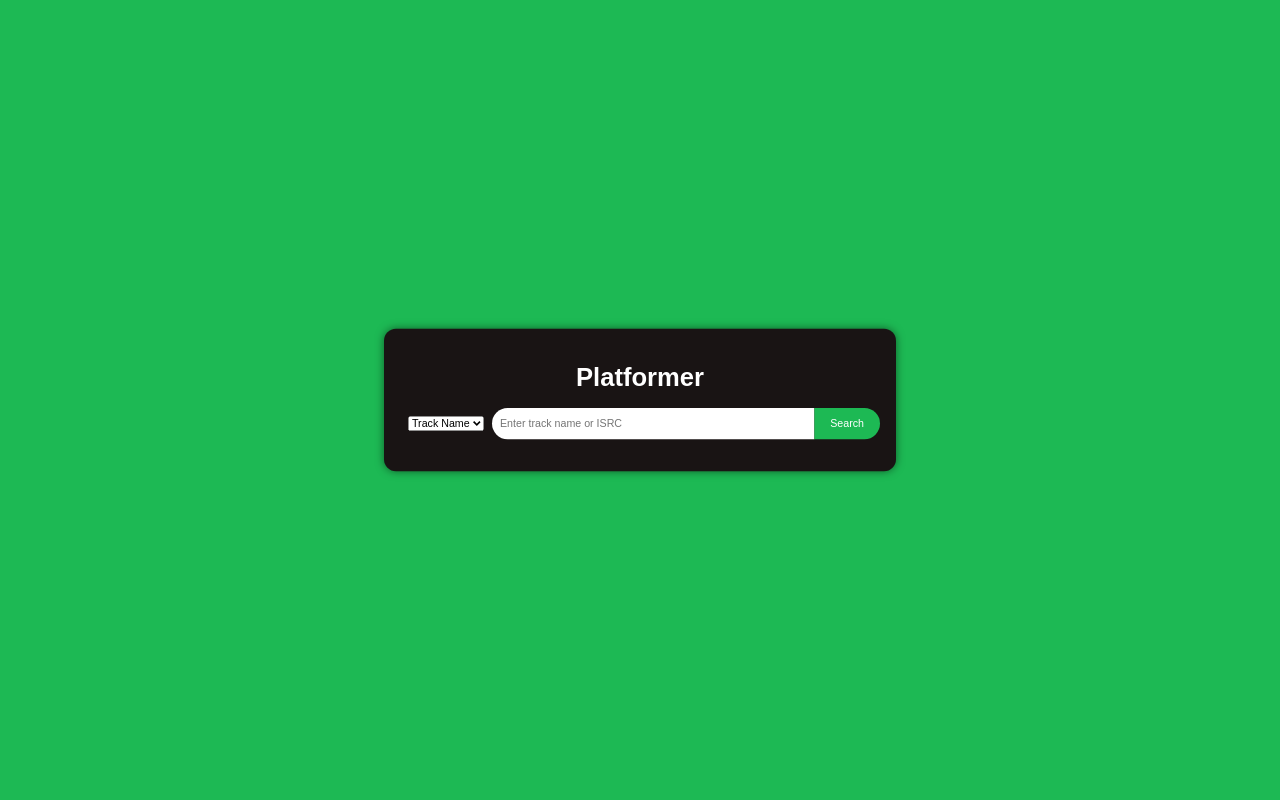
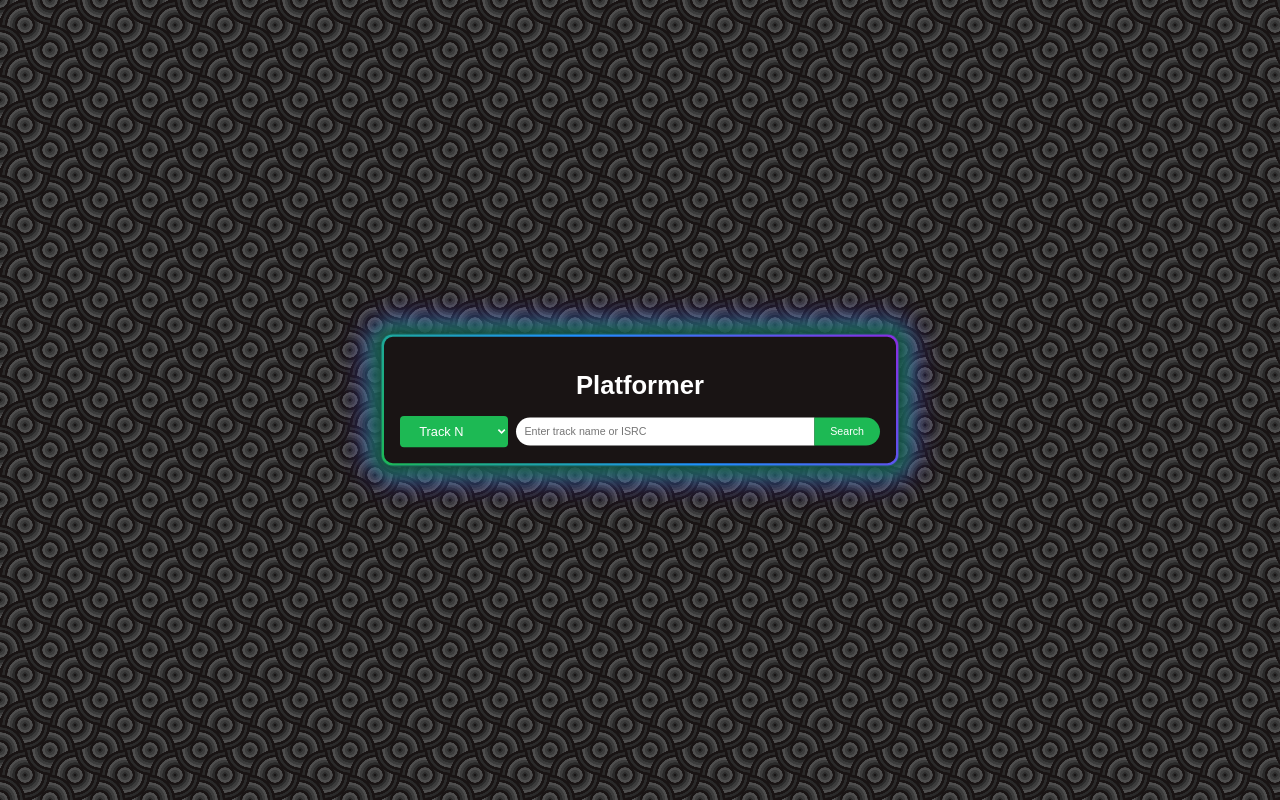
Before and after one commit to sayhan1610/Platformer, a plain HTML site: page web/index.html in a window 1280 px wide. Drawn offline with Linux system fonts and the light colour scheme.

Commit message:
Style Updates

```diff
--- a/web/index.html
+++ b/web/index.html
@@ -6,7 +6,7 @@
     <title>Platformer</title>
     <link rel="stylesheet" href="styles.css" />
   </head>
-  <body>
+  <body class="background">
     <div class="container">
       <h1>Platformer</h1>
       <div class="search-box">
@@ -27,8 +27,12 @@
         <p><strong>Album Type:</strong> <span id="albumType"></span></p>
         <p><strong>Artists:</strong> <span id="artists"></span></p>
         <p><strong>Track ID:</strong> <span id="trackId"></span></p>
-        <button onclick="copyToClipboard()">Copy Spotify URI</button>
-        <button onclick="openOnSpotify()">Open on Spotify</button>
+        <button class="button" onclick="copyToClipboard()">
+          Copy Spotify URI
+        </button>
+        <button class="button" onclick="openOnSpotify()">
+          Open on Spotify
+        </button>
         <p><strong>Release Date:</strong> <span id="releaseDate"></span></p>
         <p><strong>ISRC:</strong> <span id="isrc"></span></p>
         <p><strong>Explicit:</strong> <span id="explicit"></span></p>
--- a/web/styles.css
+++ b/web/styles.css
@@ -1,6 +1,6 @@
 body {
   font-family: Arial, sans-serif;
-  background-color: #1db954;
+  background-color: #000;
   color: #fff;
   display: flex;
   justify-content: center;
@@ -12,18 +12,63 @@ body {
 }
 
 #searchType {
-  margin: 10px;
-  width: auto;
+  background-color: #1db954;
+  color: white;
+  border: none;
+  width: 25%;
+  margin-right: 10px;
+  border-radius: 5px;
+  padding: 10px 40px 10px 20px;
+  font-size: 16px;
+  outline: none;
+  cursor: pointer;
+  transition: background-color 0.3s ease;
+  position: relative;
 }
+
+#searchType::after {
+  position: absolute;
+  top: 50%;
+  transform: translateY(-50%);
+  pointer-events: none;
+  color: white;
+}
+
+#searchType:hover {
+  background-color: #14833b;
+}
+
 .container {
   background: #191414;
+  border: 4px solid transparent;
   border-radius: 15px;
   padding: 20px;
   width: 90%;
   max-width: 600px;
   text-align: center;
-  box-shadow: 0px 0px 10px rgba(0, 0, 0, 0.5);
+  position: relative;
+  background-clip: padding-box;
+  box-shadow: 0px 0px 15px 5px rgba(0, 0, 0, 0.5),
+    0 0 20px 10px rgba(29, 185, 84, 0.6), 0 0 30px 15px rgba(30, 144, 255, 0.4),
+    0 0 40px 20px rgba(138, 43, 226, 0.3);
   animation: fadeIn 0.5s ease-in-out;
+  transition: box-shadow 0.3s ease-in-out;
+}
+
+.container::before {
+  content: "";
+  position: absolute;
+  top: -4px;
+  left: -4px;
+  right: -4px;
+  bottom: -4px;
+  background: linear-gradient(45deg, #1db954, #1e90ff, #8a2be2);
+  border-radius: 15px;
+  z-index: -1;
+}
+
+.container:hover {
+  box-shadow: 0px 0px 15px 5px rgba(0, 0, 0, 0.5);
 }
 
 @keyframes fadeIn {
@@ -45,10 +90,12 @@ h1 {
 .search-box {
   display: flex;
   justify-content: center;
-  margin-bottom: 20px;
+  align-items: center;
 }
 
 .search-box input {
+  flex-grow: 1;
+
   width: 70%;
   padding: 10px;
   border-radius: 20px 0 0 20px;
@@ -82,24 +129,83 @@ h1 {
   margin: 10px auto;
 }
 
+.track-info img:hover {
+  animation: shakevigorously 0.5s linear forwards;
+}
+
+@keyframes shakevigorously {
+  0% {
+    transform: rotate(0deg);
+  }
+  25% {
+    transform: rotate(10deg);
+  }
+  50% {
+    transform: rotate(-10deg);
+  }
+  75% {
+    transform: rotate(5deg);
+  }
+  100% {
+    transform: rotate(0deg);
+  }
+}
+
 .track-info p {
   margin: 10px 0;
 }
 
-button {
-  background-color: #1db954;
-  color: #fff;
-  border: none;
-  padding: 5px 10px;
-  border-radius: 5px;
+.button {
   cursor: pointer;
   transition: background-color 0.3s ease;
+  padding: 10px 30px;
+  text-transform: uppercase;
+  font-weight: 500;
+  color: #000;
+  background-color: #fff;
+  border: none;
+  border-radius: 45px;
+  box-shadow: 0px 8px 15px rgba(0, 0, 0, 0.1);
+  transition: all 0.3s ease 0s;
+  cursor: pointer;
+  outline: none;
 }
 
-button:hover {
-  background-color: #14833b;
+.button:hover {
+  background-color: #23c483;
+  box-shadow: 0px 15px 20px rgba(46, 229, 157, 0.4);
+  color: #fff;
+  transform: translateY(-7px);
+}
+
+.button:active {
+  transform: translateY(-1px);
+}
+
+.button:hover {
+  background-color: #1db954;
 }
 
 .hidden {
   display: none;
 }
+
+.background {
+  --s: 50px;
+  --c1: #191414;
+  --c2-start: #2a2a2a;
+  --c2-mid: #3c3c3c;
+  --c2-end: #4e4e4e;
+
+  --_g: var(--c1) 0% 5%, var(--c2-start) 6% 10%, var(--c2-mid) 11% 20%,
+    var(--c2-end) 21% 30%, var(--c1) 31% 40%, var(--c2-start) 41% 50%,
+    var(--c2-mid) 51% 60%, var(--c2-end) 61% 70%, var(--c1) 71% 80%,
+    var(--c2-start) 81% 90%, var(--c1) 91% 100%, #0000 101%;
+
+  background: radial-gradient(50% 50% at 100% 0, var(--_g)),
+    radial-gradient(50% 50% at 0 100%, var(--_g)),
+    radial-gradient(50% 50%, var(--_g)),
+    radial-gradient(50% 50%, var(--_g)) calc(var(--s) / 2) calc(var(--s) / 2)
+      var(--c1);
+  background-size: var(--s) var(--s);
+}
```
Also changed, not shown: 1 other file.
